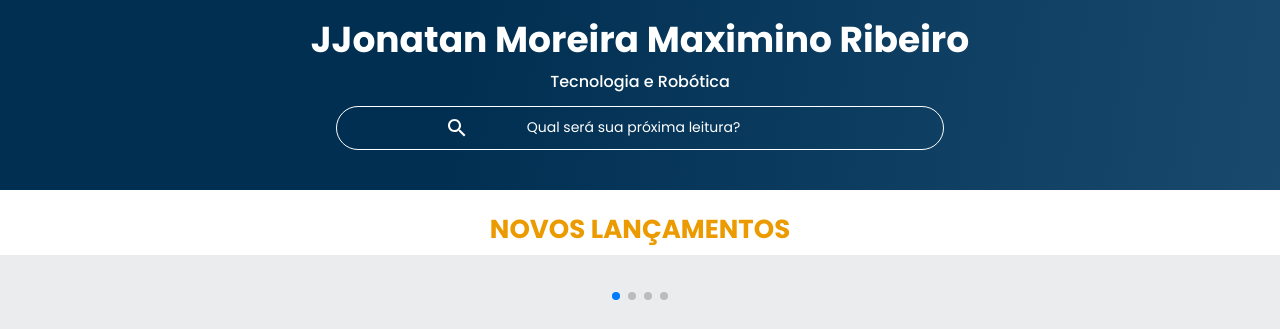
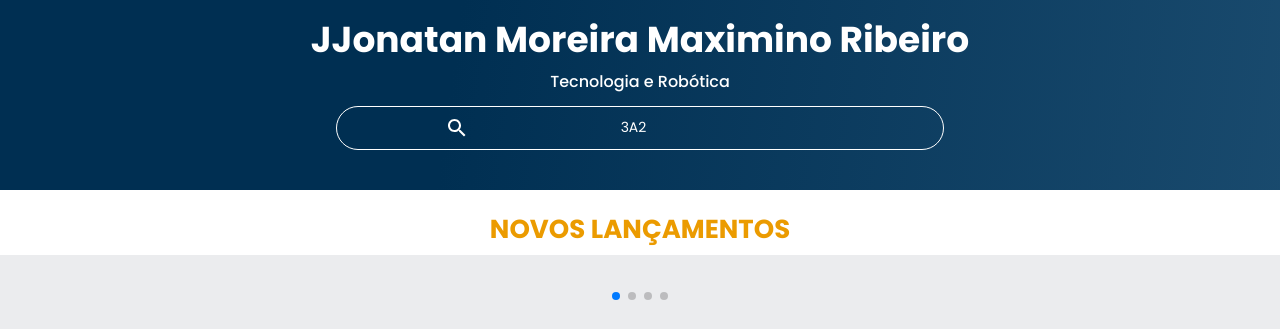
Before and after one commit to Jonatan-Moreira-Maximino-Ribeiro-3A2/MobileFirstPart2, a plain HTML site: page index.html in a window 1280 px wide. Shown: the part 98-427 px from the top of the page. Drawn offline with nearby package versions, Linux system fonts and the light colour scheme.

Commit message:
index.html

```diff
--- a/index.html
+++ b/index.html
@@ -87,7 +87,7 @@
   <section class="banner">
     <h2 class="banner__titulo">JJonatan Moreira Maximino Ribeiro</h2>
     <p class="banner__texto">Tecnologia e Robótica</p>
-    <input type="search" class="banner__pesquisa" placeholder="Qual será sua próxima leitura?">
+    <input type="search" class="banner__pesquisa" placeholder="3A2">
   </section>
 
   <section class="carrossel">
```
